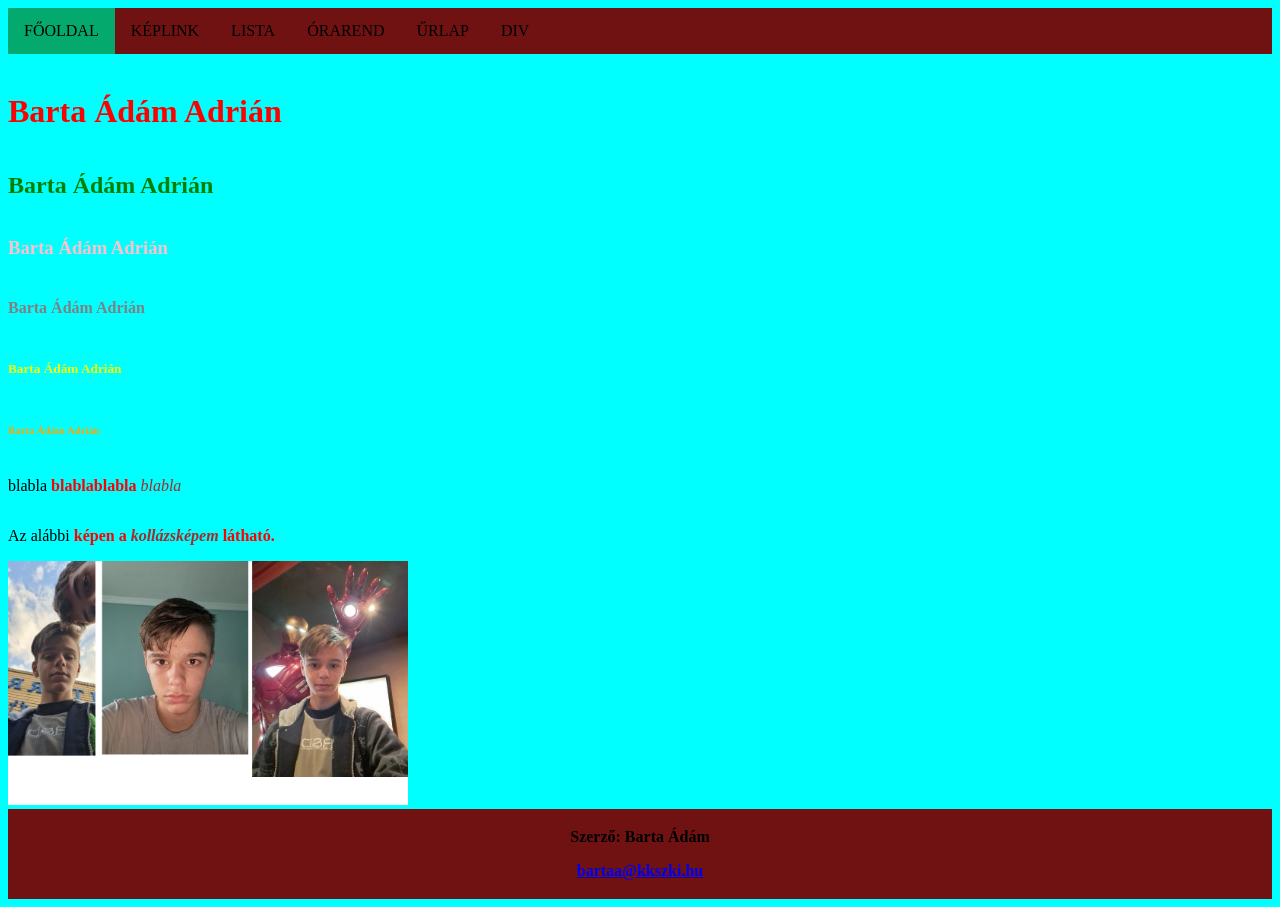
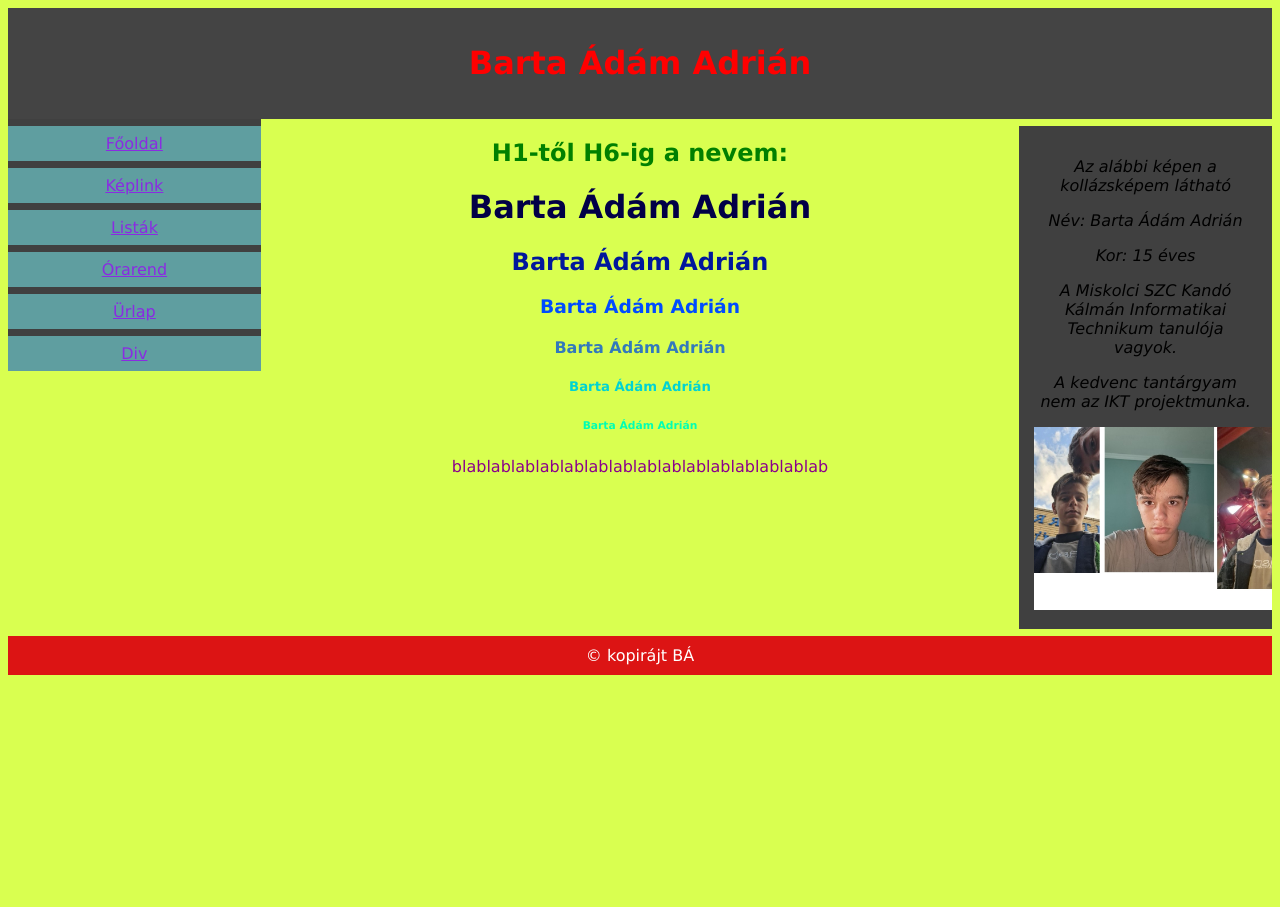
Before and after one commit to Bartaadam/web, a plain HTML site: page index.html in a window 1280 px wide. After the commit the page ends 816 px from the top, so only its background shows below. Drawn offline with Linux system fonts and the light colour scheme.

Commit message:
Add files via upload

```diff
--- a/index.html
+++ b/index.html
@@ -1,69 +1,102 @@
 <!DOCTYPE html>
 <html lang="hu">
-<head>
-    <link rel="apple-touch-icon" sizes="180x180" href="img/favicon.ico">
-    <link rel="icon" type="image/png" sizes="32x32" href="img/favicon.ico">
-    <link rel="icon" type="image/png" sizes="16x16" href="img/favicon.ico">
-    <link rel="stylesheet" href="style.css">
-    <meta charset="UTF-8">
-    <meta name="viewport" content="width=device-width, initial-scale=1.0">
-    <title>Barta Ádám Adrián</title>
-    <style>
-        footer {
-          text-align: center;
-          padding: 3px;
-          background-color: rgb(113, 18, 18);
-          color: white;
-        }
-        </style>
+<head></head>
+<meta charset="UTF-8">
+<meta name="viewport" content="width=device-width, initial-scale=1.0">
+<title>Barta Ádám Adrián</title>
+<link rel="apple-touch-icon" sizes="180x180" href="img/favicon.ico">
+<link rel="icon" type="image/png" sizes="32x32" href="img/favicon.ico">
+<link rel="icon" type="image/png" sizes="16x16" href="img/favicon.ico">
+<link rel="mask-icon" href="icon/safari-pinned-tab.svg" color="#5bbad5">
+<meta name="msapplication-TileColor" content="#da532c">
+<meta name="theme-color" content="#ffffff">
+<link rel="stylesheet" href="style.css">
 <style>
-
-ul {
-    list-style-type: none;
-    margin: 0;
-    padding: 0;
-    overflow: hidden;
-    background-color: 333;
-}
-li {
-    float : left;
+* {
+  box-sizing: border-box;
 }
 
+.menu {
+  float: left;
+  width: 20%;
+  text-align: center;
+  background-color:rgb(64, 64, 64);
+}
+
+.menu a {
+  background-color:cadetblue;
+  padding: 8px;
+  margin-top: 7px;
+  display: block;
+  width: 100%;
+  color:blueviolet;
+}
+
+.main {
+  float: left;
+  width: 60%;
+  padding: 0 20px;
+  text-align: center;
+}
+
+.right {
+  float: left;
+  width: 20%;
+  padding: 15px;
+  margin-top: 7px;
+  text-align: center;
+  background-color: rgb(64, 64, 64);
+  font-style: italic;
+  color: blue;
+}
+
+@media only screen and (max-width: 620px) {
+  /* For mobile phones: */
+  .menu, .main, .right {
+    width: 100%;
+  }
+}
 </style>
 </head>
-<body>
-    <ul class="a">
-        <li class="a"><a class="active" href="index.html">FŐOLDAL</a></li>
-        <li class="a"><a href="keplink.html">KÉPLINK</a></li>
-        <li class="a"><a href="lista.html">LISTA</a></li>
-        <li class="a"><a href="tablazat.html">ÓRAREND</a></li>
-        <li class="a"><a href="urlap.html">ŰRLAP</a></li>
-        <li class="a"><a href="div.html">DIV</a></li>
-    </ul>
+<body style="font-family:Verdana;color:#aaaaaa;">
 
+<div style="background-color:rgb(68, 68, 68);padding:15px;text-align:center;">
+  <h1>Barta Ádám Adrián</h1>
+</div>
+
+<div style="overflow:auto">
+  <div class="menu">
+    <a href="index.html">Főoldal</a>
+    <a href="keplink.html">Képlink</a>
+    <a href="lista.html">Listák</a>
+    <a href="tablazat.html">Órarend</a>
+    <a href="urlap.html">Ürlap</a>
+    <a href="div.html">Div</a>
+  </div>
+
+  <div class="main">
+    <h2>H1-től H6-ig a nevem:</h2>
+    <h1 style="color:rgb(1, 0, 71)">Barta Ádám Adrián</h1>
+    <h2 style="color: rgb(0, 23, 156);">Barta Ádám Adrián</h2>
+    <h3 style="color: rgb(0, 76, 255);">Barta Ádám Adrián</h3>
+    <h4 style="color: rgb(50, 121, 188);">Barta Ádám Adrián</h4>
+    <h5 style="color: rgb(1, 211, 211);">Barta Ádám Adrián</h5>
+    <h6 style="color: rgb(0, 255, 179);">Barta Ádám Adrián</h6>
+    <p style="color: darkmagenta;">blablablablablablablablablablablablablablablab</p>
+  </div>
+
+  <div class="right">
+    <p>Az alábbi képen a kollázsképem látható</p>
+    <p>Név: Barta Ádám Adrián</p>
+    <p>Kor: 15 éves</p>
+    <p>A Miskolci SZC Kandó Kálmán Informatikai Technikum tanulója vagyok.</p>
+    <p>A kedvenc tantárgyam nem az IKT projektmunka.</p>
+    <img src="img/kollazs1.jpg" alt="A képen az én kollázs képem látható" title="kollazs" width="300">
     <br>
+  </div>
+</div>
 
+<div style="background-color:rgb(220, 20, 20);text-align:center;padding:10px;margin-top:7px; color: rgb(255, 255, 255);">© kopirájt BÁ</div>
 
-    <h1>Barta Ádám Adrián</h1>
-    <h2>Barta Ádám Adrián</h2>
-    <h3>Barta Ádám Adrián</h3>
-    <h4>Barta Ádám Adrián</h4>
-    <h5>Barta Ádám Adrián</h5>
-    <h6>Barta Ádám Adrián</h6>
-
-
-    <p>
-        blabla
-        <b>blablablabla</b>
-        <i>blabla</i>
-     </p>
-
-     <p>Az alábbi <b>képen<b> a <i>kollázsképem</i> látható.</p>
-     <img src="img/kollazs1.jpg" alt="Itt látható egy kollázskép rólam." title="KOLLÁZS" width=400>
-
-     <footer>
-        <p>Szerző: Barta Ádám </p>
-        <p><a href="mailto:bartaa@kkszki.hu">bartaa@kkszki.hu</a></p>
-      </footer>
 </body>
 </html>
--- a/style.css
+++ b/style.css
@@ -1,5 +1,5 @@
 body {
-    background-color: rgb(0, 255, 255);
+    background-color: rgb(217, 255, 80);
 }
 
 ul.a {
@@ -7,7 +7,7 @@ ul.a {
     margin: 0;
     padding: 0;
     overflow: hidden;
-    background-color: rgb(113, 18, 18);
+    background-color: rgb(113, 115, 120);
   }
 
 li.a {
@@ -23,11 +23,11 @@ li.a a {
   }
 
 li.a a:hover:not(.active) {
-    background-color: rgb(103, 198, 113);
+    background-color:red
   }
 
 .active {
-    background-color: #04AA6D;
+    background-color: lightcoral;
   }
 
   h1 {
```
Also changed, not shown: div.html (+1 -4 lines), keplink.html (+1 -4 lines), lista.html (+1 -4 lines), tablazat.html (+1 -4 lines), urlap.html (+1 -4 lines).
